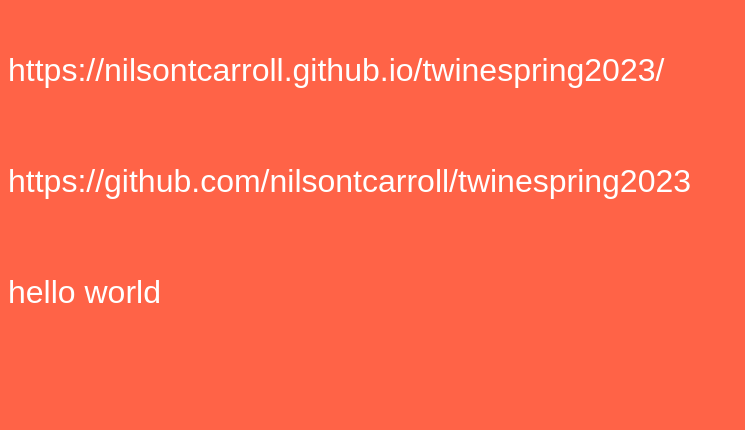
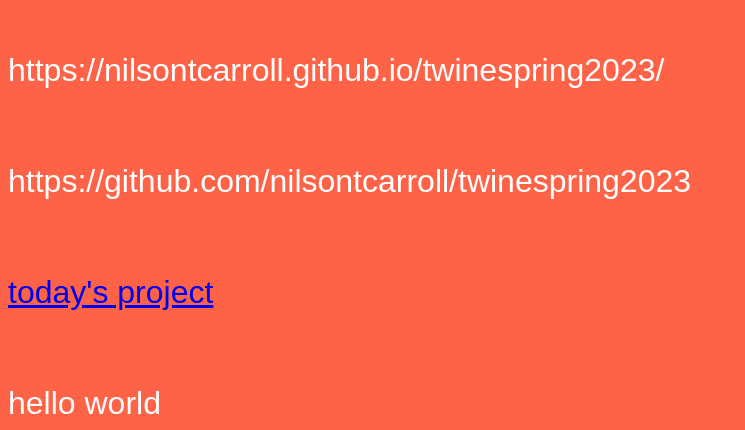
Before and after one commit to nilsontcarroll/twinespring2023, a plain HTML site: page index.html in a window 1280 px wide. Shown: the part 439-869 px from the top of the page, without its empty margins (0-745 px from the left). Before the commit the page ends 800 px from the top, so only its background shows below. Drawn offline with Linux system fonts and the light colour scheme.

Commit message:
Update index.html

```diff
--- a/index.html
+++ b/index.html
@@ -22,9 +22,10 @@
                   https://nilsontcarroll.github.io/twinespring2023/
                           <br> <br> <br>
                   https://github.com/nilsontcarroll/twinespring2023
+        <br> <br> <br>
+            <a href="https://nilsontcarroll.github.io/twinespring2023/twine/today.html">today's project</a>
 
-
-                                   <br> <br> <br>
+        <br> <br> <br>
 
 
 hello world
```
